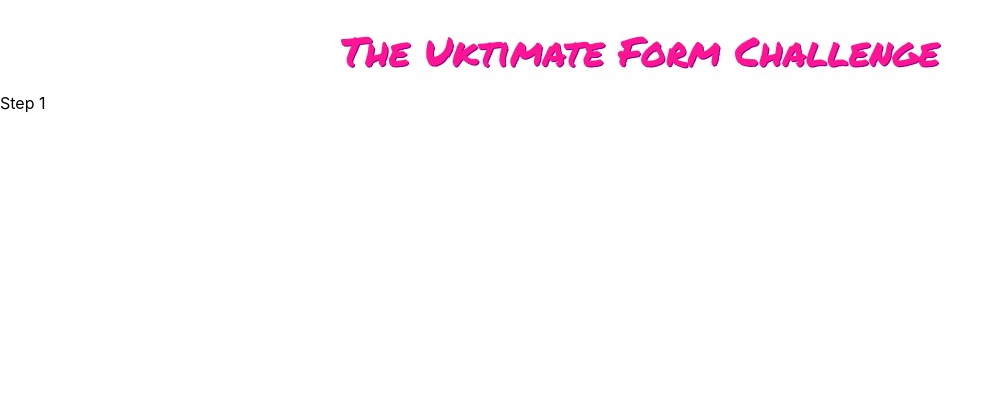
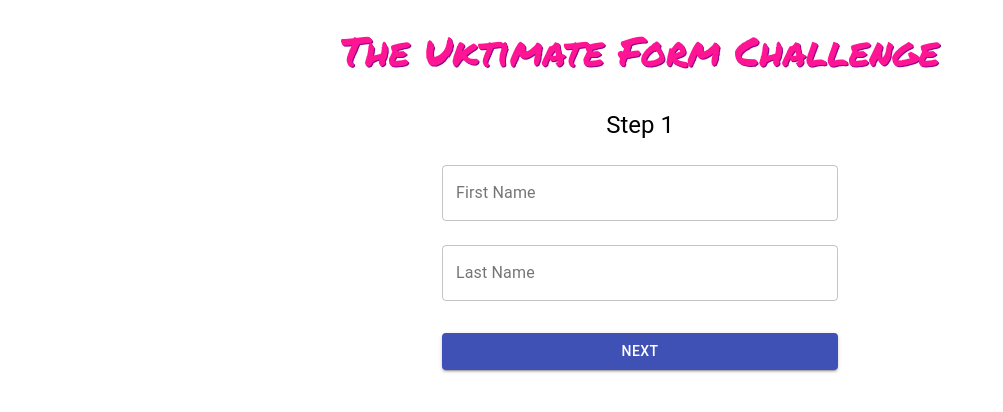
Before and after one commit to olegopro/ultimate-react-form, a React (Create React App) app: page / in a window 1280 px wide. Shown: the top 412 px of the page, without its empty margins (0-1003 px from the left). Built offline with nearby package versions, Linux system fonts and the light colour scheme.

Commit message:
Сделал первую ступень формы.

```diff
--- a/src/App.jsx
+++ b/src/App.jsx
@@ -1,8 +1,9 @@
 import React from 'react'
 import { BrowserRouter, Route, Switch } from 'react-router-dom'
-import { Header } from './Header'
+import { Header } from './Components/Header'
+import { Step1 } from './Step1'
 
-const Step1 = () => <>Step 1</>
+// const Step1 = () => <>Step 1</>
 const Step2 = () => <>Step 2</>
 const Step3 = () => <>Step 3</>
 const Result = () => <>Result</>
--- /dev/null
+++ b/src/Components/Form.jsx
@@ -0,0 +1,19 @@
+import React from 'react'
+import { makeStyles } from '@material-ui/core/styles'
+
+const useStyles = makeStyles(theme => ({
+	root: {
+		width: '100%',
+		marginTop: theme.spacing(1)
+	}
+}))
+
+export const Form = ({ children, ...props }) => {
+	const styles = useStyles()
+
+	return (
+		<form className={styles.root} noValidate {...props}>
+			{children}
+		</form>
+	)
+}
--- /dev/null
+++ b/src/Components/Input.jsx
@@ -0,0 +1,6 @@
+import React, { forwardRef } from 'react'
+import TextField from '@material-ui/core/TextField'
+
+export const Input = forwardRef((props, ref) => {
+	return <TextField variant="outlined" margin="normal" inputRef={ref} fullWidth {...props} />
+})
--- /dev/null
+++ b/src/Components/MainContainer.jsx
@@ -0,0 +1,22 @@
+import React from 'react'
+import Container from '@material-ui/core/Container'
+import { makeStyles } from '@material-ui/core/styles'
+
+const useStyles = makeStyles(theme => ({
+	root: {
+		marginTop: theme.spacing(4),
+		display: 'flex',
+		flexDirection: 'column',
+		alignItems: 'center'
+	}
+}))
+
+export const MainContainer = ({ children, ...props }) => {
+	const styles = useStyles()
+
+	return (
+		<Container className={styles.root} component="main" maxWidth="xs" {...props}>
+			{children}
+		</Container>
+	)
+}
--- /dev/null
+++ b/src/Components/PrimaryButton.jsx
@@ -0,0 +1,19 @@
+import React from 'react'
+import Button from '@material-ui/core/Button'
+import { makeStyles } from '@material-ui/core/styles'
+
+const useStyles = makeStyles(theme => ({
+	root: {
+		margin: theme.spacing(3, 0, 2)
+	}
+}))
+
+export const PrimaryButton = ({ children, ...props }) => {
+	const styles = useStyles()
+
+	return (
+		<Button type="submit" fullWidth variant="contained" color="primary" className={styles.root} {...props}>
+			{children}
+		</Button>
+	)
+}
--- /dev/null
+++ b/src/Step1.jsx
@@ -0,0 +1,26 @@
+import Typography from '@material-ui/core/Typography'
+import React from 'react'
+import { useForm } from 'react-hook-form'
+import { Form } from './Components/Form'
+import { Input } from './Components/Input'
+import { MainContainer } from './Components/MainContainer'
+import { PrimaryButton } from './Components/PrimaryButton'
+
+export const Step1 = () => {
+	const { register, handleSubmit, errors } = useForm({
+		mode: 'onBlur'
+	})
+
+	return (
+		<MainContainer>
+			<Typography component="h2" variant="h5">
+				Step 1
+			</Typography>
+			<Form>
+				<Input ref={register} id="firstName" type="text" label="First Name" name="firstName" />
+				<Input ref={register} id="lastName" type="text" label="Last Name" name="lastName" />
+				<PrimaryButton>Next</PrimaryButton>
+			</Form>
+		</MainContainer>
+	)
+}
```
Also changed, not shown: package.json (+29 -21 lines), src/Components/Header.jsx (renamed from src/Header.jsx), 1 other file (tests, documents, lock files or other folders).
